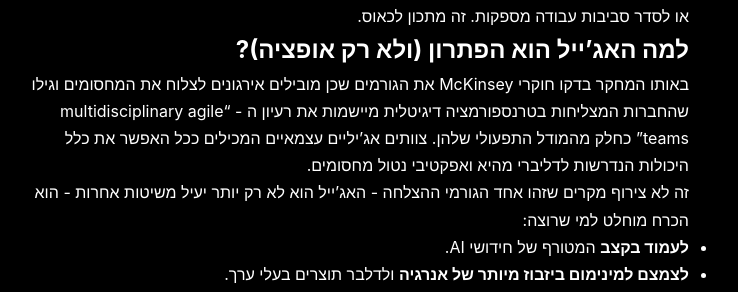
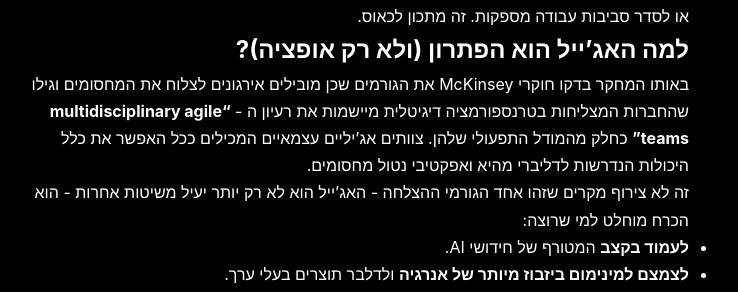
Before and after one commit to avi-the-coach/retro-on-agileprimero, a Jekyll site: the page built from posts_in_progress/ai-agile-coaches-temp.md, in a window 1280 px wide and 900 px high, scrolled down 849 px. Shown: the part 186-478 px from the top of the window, without its empty margins (281-1019 px from the left). Built offline with Jekyll 4.4.1, drawn with Linux system fonts in a browser that asks for light colours; our own code applies the rules of GitHub Pages for plain Markdown files.

```diff
--- a/posts_in_progress/ai-agile-coaches-temp.md
+++ b/posts_in_progress/ai-agile-coaches-temp.md
@@ -26,7 +26,7 @@
 
 ## למה האג'ייל הוא הפתרון (ולא רק אופציה)?
 
-באותו המחקר בדקו חוקרי McKinsey את הגורמים שכן מובילים אירגונים לצלוח את המחסומים וגילו שהחברות המצליחות בטרנספורמציה דיגיטלית מיישמות את רעיון ה - "multidisciplinary agile teams" כחלק מהמודל התפעולי שלהן.
+באותו המחקר בדקו חוקרי McKinsey את הגורמים שכן מובילים אירגונים לצלוח את המחסומים וגילו שהחברות המצליחות בטרנספורמציה דיגיטלית מיישמות את רעיון ה - **"multidisciplinary agile teams"** כחלק מהמודל התפעולי שלהן.
 צוותים אג'יליים עצמאיים המכילים ככל האפשר את כלל היכולות הנדרשות לדליברי מהיא ואפקטיבי נטול מחסומים.
 
 זה לא צירוף מקרים שזהו אחד הגורמי ההצלחה - האג'ייל הוא לא רק יותר יעיל משיטות אחרות - הוא הכרח מוחלט למי שרוצה:
```
